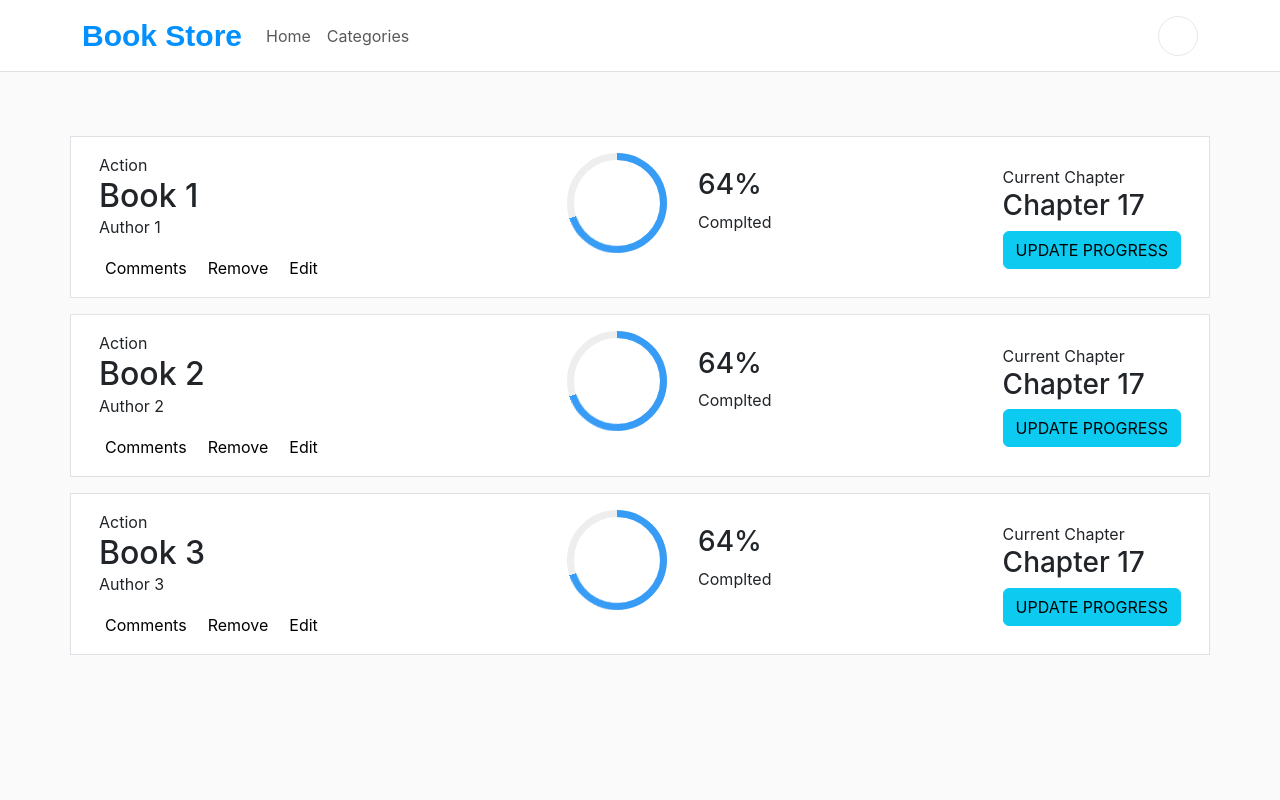
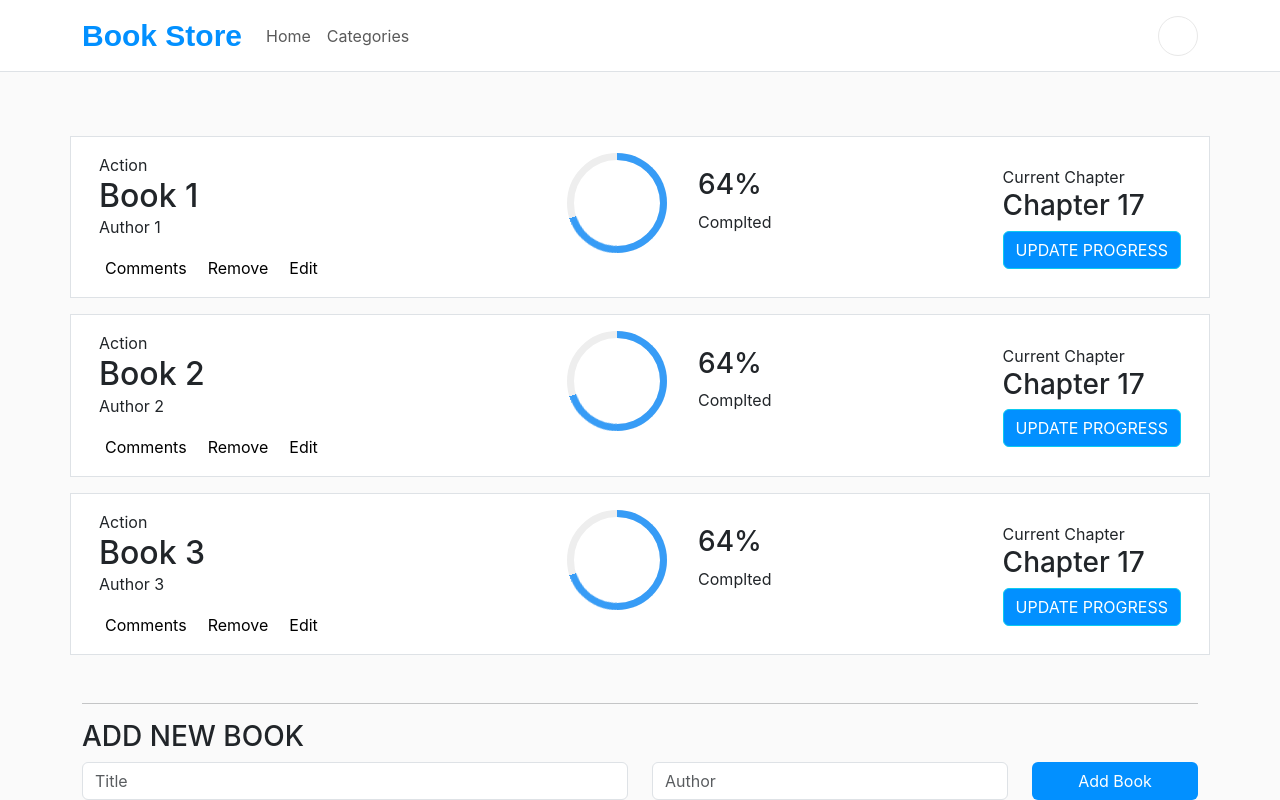
Before and after one commit to kamranasif506/book-store, a React (Create React App) app: page / in a window 1280 px wide. Built offline with nearby package versions, Linux system fonts and the light colour scheme; some icons are missing.

Commit message:
added Form component to add new book in the book list

```diff
--- /dev/null
+++ b/src/components/BookForm.js
@@ -0,0 +1,63 @@
+import React, { useState } from 'react';
+import PropTypes from 'prop-types';
+
+const BookForm = ({ onAdd }) => {
+  const [title, setTitle] = useState('');
+  const [author, setAuthor] = useState('');
+
+  const handleSubmit = (e) => {
+    e.preventDefault();
+    if (!title || !author) {
+      return;
+    }
+    const newBook = {
+      title,
+      author,
+    };
+    onAdd(newBook);
+    setTitle('');
+    setAuthor('');
+  };
+
+  return (
+    <div className="row">
+      <div className="col-12">
+        <h3>ADD NEW BOOK</h3>
+      </div>
+      <div className="col-12">
+        <form onSubmit={handleSubmit}>
+          <div className="form-group row">
+            <div className="col-6">
+              <input
+                type="text"
+                placeholder="Title"
+                className="form-control w-100"
+                value={title}
+                onChange={(e) => setTitle(e.target.value)}
+              />
+            </div>
+            <div className="col-4">
+              <input
+                type="text"
+                placeholder="Author"
+                className="form-control w-100"
+                value={author}
+                onChange={(e) => setAuthor(e.target.value)}
+              />
+            </div>
+            <div className="col-2">
+              <button type="submit" className="btn text-white w-100" style={{ backgroundColor: '#0290ff' }}>Add Book</button>
+            </div>
+          </div>
+        </form>
+      </div>
+
+    </div>
+  );
+};
+
+BookForm.propTypes = {
+  onAdd: PropTypes.func.isRequired,
+};
+
+export default BookForm;
--- a/src/components/BookItem.js
+++ b/src/components/BookItem.js
@@ -43,7 +43,7 @@ const BookItem = ({
       <div className="col-4 d-grid justify-content-end" style={{ margin: 'auto auto' }}>
         <p className="m-0">Current Chapter</p>
         <h3>Chapter 17</h3>
-        <button type="button" className="btn btn-info">UPDATE PROGRESS</button>
+        <button type="button" className="btn btn-info text-white" style={{ backgroundColor: '#0290ff' }}>UPDATE PROGRESS</button>
       </div>
     </div>
   );
--- a/src/components/Books.js
+++ b/src/components/Books.js
@@ -1,5 +1,6 @@
 import React, { useState } from 'react';
 import BookList from './BookList';
+import BookForm from './BookForm';
 
 const Books = () => {
   const [books, setBooks] = useState([
@@ -12,9 +13,15 @@ const Books = () => {
     setBooks((prevBooks) => prevBooks.filter((book) => book.id !== id));
   };
 
+  const handleAddBook = (newBook) => {
+    setBooks((prevBooks) => [...prevBooks, newBook]);
+  };
+
   return (
     <div className="container  mt-5">
       <BookList books={books} onDelete={handleDeleteBook} />
+      <hr className="mt-5" />
+      <BookForm onAdd={handleAddBook} />
     </div>
   );
 };
```
